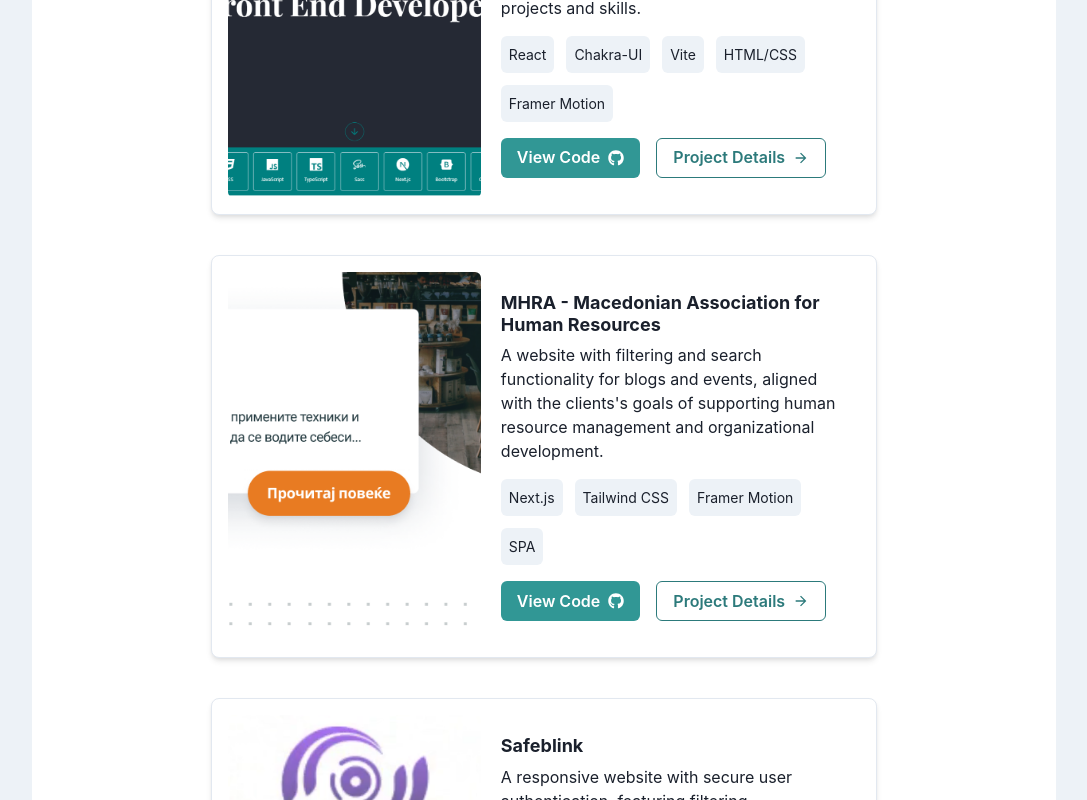
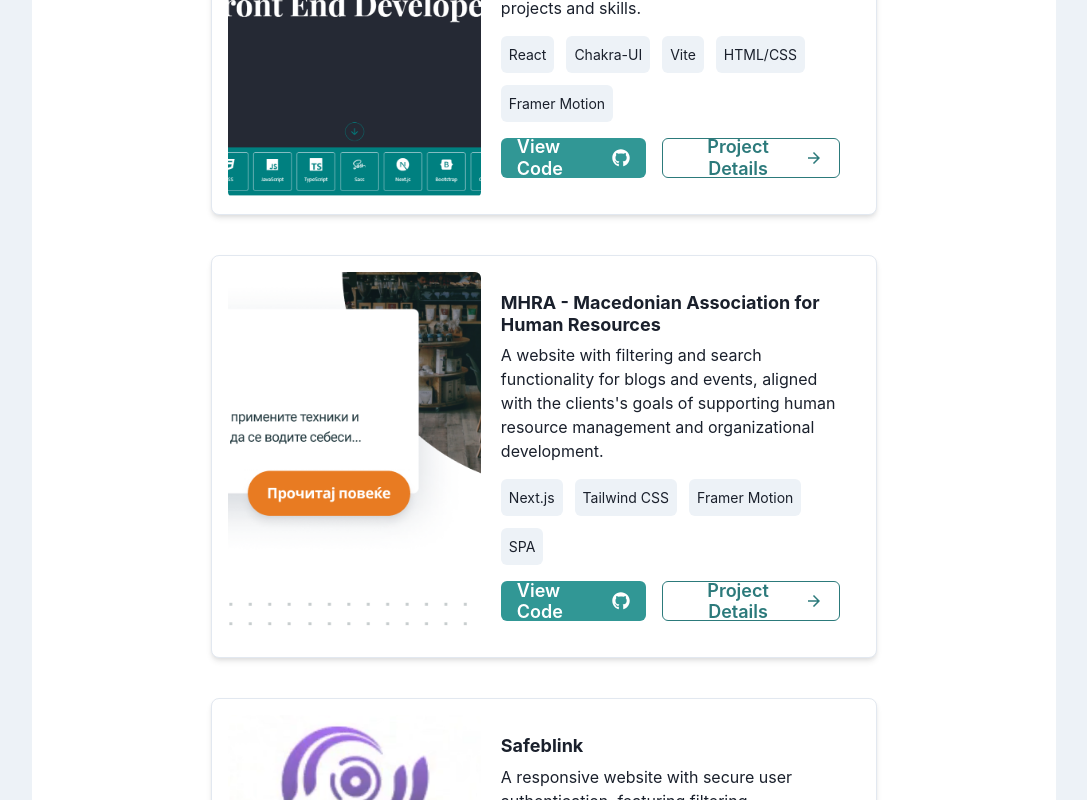
Before and after one commit to Klimentina2709/My-Portfolio, a React (Vite) app: page / in a window 1280 px wide. Shown: the part 3120-3920 px from the top of the page, without its empty margins (96-1183 px from the left). Built offline with nearby package versions, Linux system fonts and the light colour scheme.

Commit message:
My Portfolio

```diff
--- a/src/components/Services.tsx
+++ b/src/components/Services.tsx
@@ -125,12 +125,17 @@ function Services() {
       </motion.div>
 
       <Center py={20}>
-        <HStack spacing={4}>
+        <HStack
+          spacing={4}
+          flexDirection={{ base: "column", md: "row" }}
+          alignItems="center"
+        >
           <Button
             colorScheme="teal"
             onClick={() =>
               window.open("/My-Portfolio/CV/KlimentinaSokolovska.pdf", "_blank")
             }
+            w={{ base: "full", md: "auto" }}
           >
             View My CV
           </Button>
@@ -142,6 +147,7 @@ function Services() {
               link.download = "KlimentinaSokolovska_CV.pdf";
               link.click();
             }}
+            w={{ base: "full", md: "auto" }}
           >
             Download My CV
           </Button>
--- a/src/components/SingleCard.tsx
+++ b/src/components/SingleCard.tsx
@@ -71,7 +71,9 @@ const SingleCard: React.FC<ProjectCardProps> = ({
             href={viewCodeLink}
             target="_blank"
             rel="noopener noreferrer"
+            fontSize={{ base: "xs", md: "lg" }}
             width={{ base: "100%", lg: "auto" }}
+            whiteSpace="wrap"
             colorScheme="teal"
             _hover={{ bg: "teal.600" }}
             rightIcon={<Icon as={FaGithub} />}
@@ -84,8 +86,12 @@ const SingleCard: React.FC<ProjectCardProps> = ({
             to={`/projects/${id}`}
             rightIcon={<ArrowForwardIcon />}
             colorScheme="teal"
+            fontSize={{ base: "xs", md: "lg" }}
             variant="outline"
             width={{ base: "100%", lg: "auto" }}
+            whiteSpace="wrap"
+            textAlign="center"
+            px={4}
           >
             Project Details
           </Button>
--- a/src/components/SkillCard.tsx
+++ b/src/components/SkillCard.tsx
@@ -33,7 +33,7 @@ function SkillCard({ icon, title, children, paragraph }: Props) {
       >
         <Text
           fontWeight="bold"
-          fontSize={{ base: "2xl", md: "3xl" }}
+          fontSize={{ base: "sm", md: "lg", lg: "3xl" }}
           color="teal.900"
         >
           {title}
--- a/src/components/Social.tsx
+++ b/src/components/Social.tsx
@@ -3,7 +3,7 @@ import { FaGithub, FaLinkedin, FaBehance, FaEnvelope } from "react-icons/fa";
 
 const Social = () => {
   return (
-    <Box bg="teal.500">
+    <Box bg="teal.500" overflow="hidden" overflowX="auto">
       <Flex justify="space-between" align="center" maxW="80%" mx="auto" py={10}>
         <Text
           as="span"
```
Also changed, not shown: 1 other file (tests, documents, lock files or other folders).
